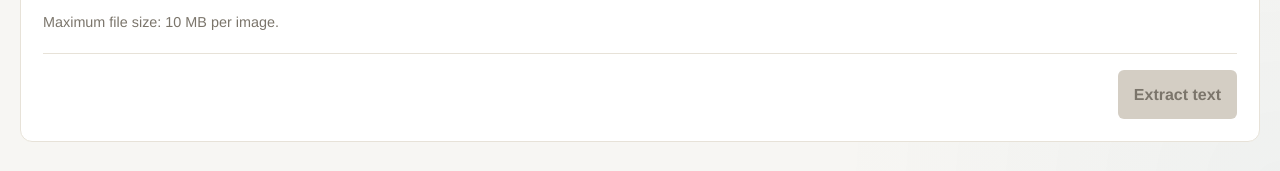
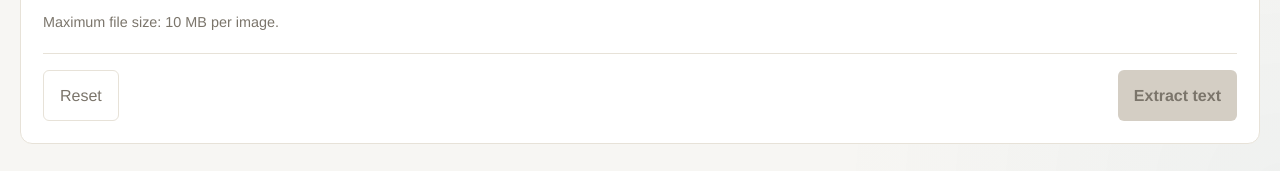
Before and after one commit to mohammedbilalns/adhaar-ocr, a React (Vite) app in the folder apps/frontend/: page / in a window 1280 px wide. Shown: the part 779-950 px from the top of the page. Built offline with nearby package versions, Linux system fonts and the light colour scheme.

Commit message:
feat : reset button for clearing the image selection and result

```diff
--- a/apps/frontend/src/App.css
+++ b/apps/frontend/src/App.css
@@ -369,6 +369,33 @@
   background: var(--button-disabled-bg);
   color: var(--button-disabled-fg);
   cursor: not-allowed;
+}
+
+.reset-button {
+  border: 1px solid var(--border);
+  border-radius: 6px;
+  background: transparent;
+  color: var(--text-muted);
+  padding: 12px 16px;
+  font: inherit;
+  font-weight: 500;
+  cursor: pointer;
+  margin-right: auto;
+  transition:
+    transform 180ms ease,
+    background-color 180ms ease,
+    border-color 180ms ease,
+    color 180ms ease;
+}
+
+.reset-button:hover {
+  border-color: var(--border-strong);
+  color: var(--text-strong);
+  background: var(--surface-alt);
+}
+
+.reset-button:active {
+  transform: scale(0.98);
 }
 
 .workspace-footer {
--- a/apps/frontend/src/App.tsx
+++ b/apps/frontend/src/App.tsx
@@ -21,6 +21,7 @@ function App() {
     cancelEditing,
     saveEditing,
     startOcr,
+    resetAll,
   } = useAadhaarOcr()
 
   return (
@@ -70,6 +71,13 @@ function App() {
         <div className="workspace-footer">
           <button
             type="button"
+            className="reset-button"
+            onClick={resetAll}
+          >
+            Reset
+          </button>
+          <button
+            type="button"
             className="ocr-button"
             onClick={startOcr}
             disabled={!canStartOcr}
--- a/apps/frontend/src/hooks/useAadhaarOcr.ts
+++ b/apps/frontend/src/hooks/useAadhaarOcr.ts
@@ -57,6 +57,25 @@ export function useAadhaarOcr() {
       window.clearInterval(ocrTimer.current)
       ocrTimer.current = null
     }
+  }
+
+  const resetAll = () => {
+    // Clear all object URLs
+    Object.values(uploads).forEach((upload) => {
+      clearUploadResource(upload.previewUrl)
+      clearUploadResource(upload.sourceUrl)
+    })
+
+    if (editor) {
+      clearUploadResource(editor.sourceUrl)
+    }
+
+    resetOcrState()
+    setUploads({
+      front: initialUploadState,
+      back: initialUploadState,
+    })
+    setEditor(null)
   }
 
   const clearUploadResource = (previewUrl?: string) => {
@@ -239,6 +258,7 @@ export function useAadhaarOcr() {
     cancelEditing,
     saveEditing,
     startOcr,
+    resetAll,
   }
 
   function trackObjectUrl(url: string) {
```
